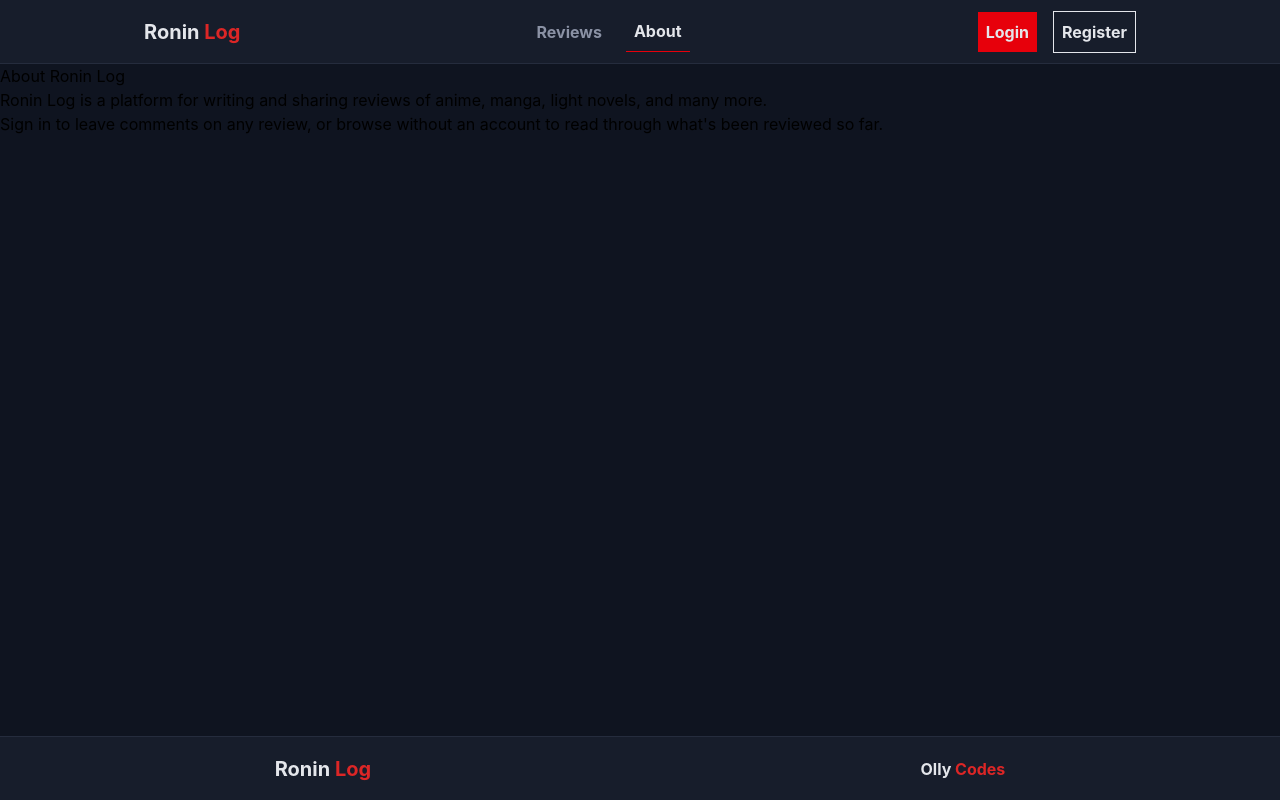
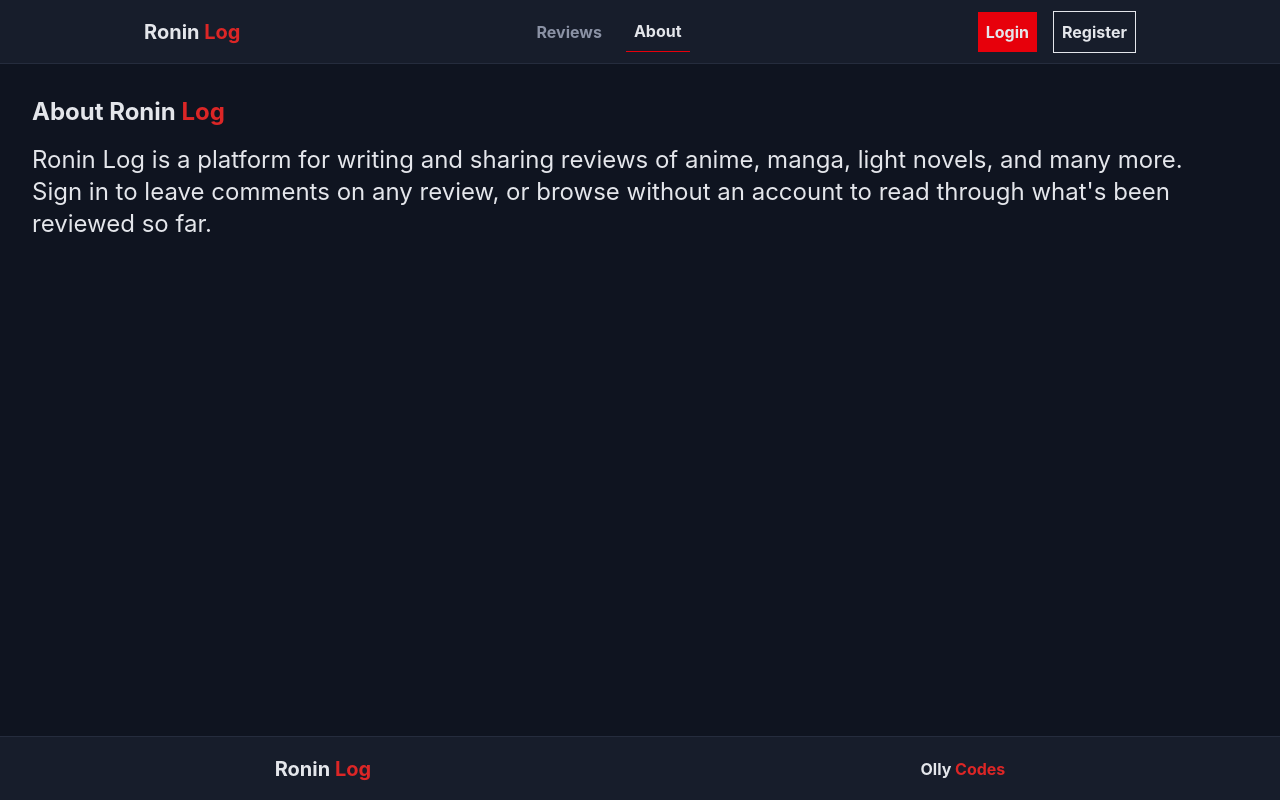
Before and after one commit to Olly-Codes/ronin-log, a React (Vite) app: page /about in a window 1280 px wide. Built offline with nearby package versions, Linux system fonts and the light colour scheme; no server answers.

Commit message:
style: about page

```diff
--- a/src/pages/AboutPage.tsx
+++ b/src/pages/AboutPage.tsx
@@ -1,11 +1,11 @@
 const AboutPage = () => {
     return (
-        <main>
+        <main className="p-8">
             <header>
-                <h1>About Ronin <span>Log</span></h1>
+                <h1 className="text-2xl font-bold text-primary mb-4">About Ronin <span className="text-accent">Log</span></h1>
             </header>
 
-            <section>
+            <section className="text-primary text-2xl">
                 <p>
                     Ronin <span>Log</span> is a platform for writing and sharing reviews of anime, manga, light novels, and many more.
                 </p>
```
